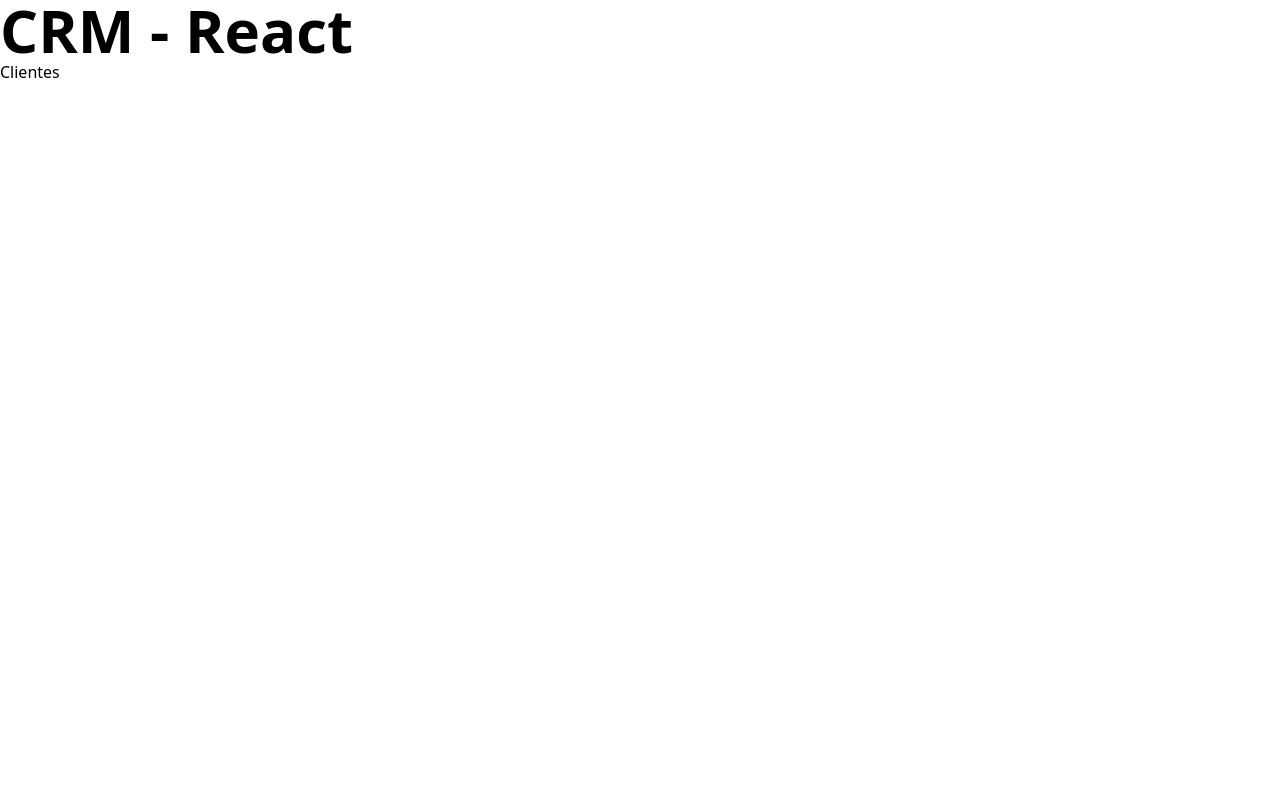
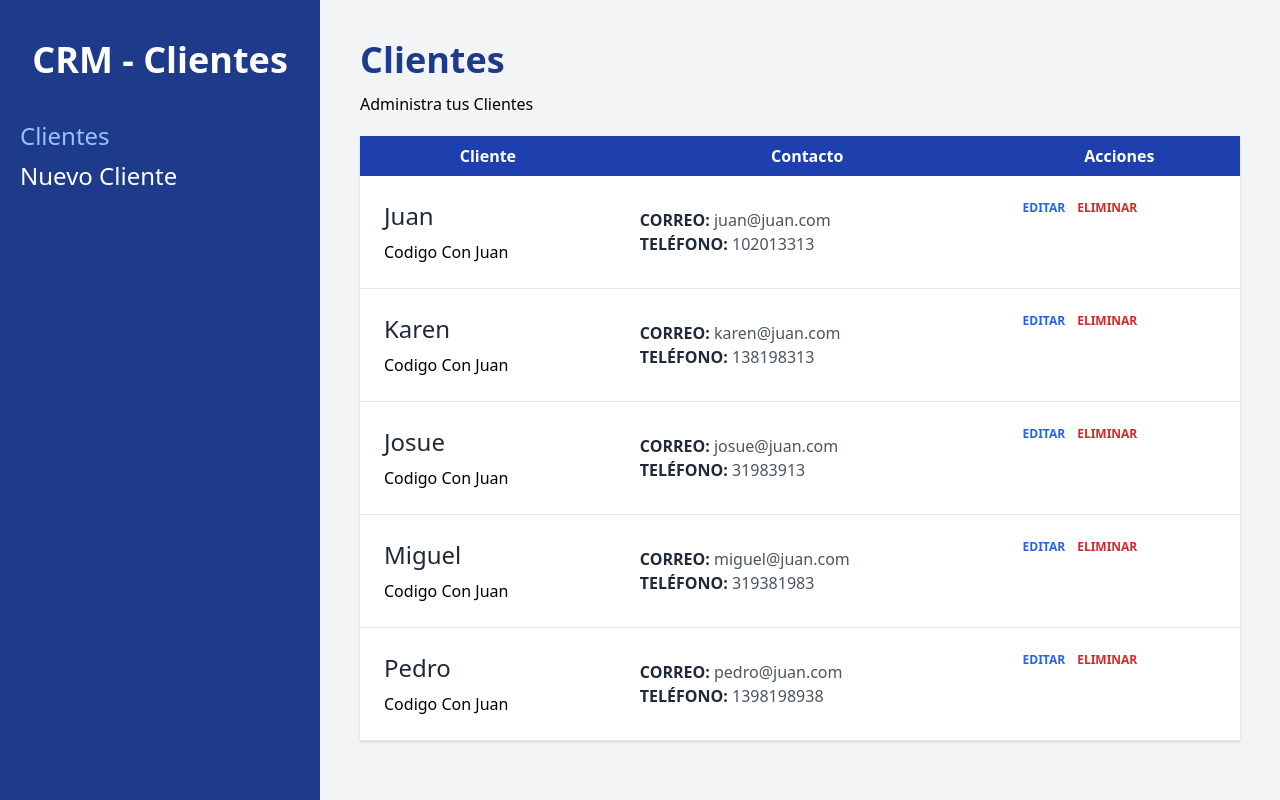
Before and after one commit to francSCh/crm-clientes-react, a React (Vite) app: page / in a window 1280 px wide. Built offline with nearby package versions, Linux system fonts and the light colour scheme.

Commit message:
Se muestran los Clientes

```diff
--- a/index.html
+++ b/index.html
@@ -4,9 +4,9 @@
     <meta charset="UTF-8" />
     <link rel="icon" type="image/svg+xml" href="/vite.svg" />
     <meta name="viewport" content="width=device-width, initial-scale=1.0" />
-    <title>Vite + React</title>
+    <title>CRM - React Router DOM - Vite - Tailwind CSS</title>
   </head>
-  <body>
+  <body class="min-h-screen bg-gray-100">
     <div id="root"></div>
     <script type="module" src="/src/main.jsx"></script>
   </body>
--- /dev/null
+++ b/src/components/Cliente.jsx
@@ -0,0 +1,28 @@
+function Cliente({cliente}) {
+    const { nombre, empresa, email, telefono, id } = cliente;
+
+    return (
+        <tr className="border-b">
+            <td className='p-6 space-y-2'>
+                <p className="text-2xl text-gray-800">{nombre}</p>
+                <p>{empresa}</p>
+            </td>
+
+            <td className="p-6">
+                <p className="text-gray-600"><span className="text-gray-800 uppercase font-bold">Correo: </span>{email}</p>
+                <p className="text-gray-600"><span className="text-gray-800 uppercase font-bold">Teléfono: </span>{telefono}</p>
+            </td>
+
+            <td className="p-6 flex gap-3">
+                <button type="button" className="text-blue-600 hover:text-blue-700 uppercase font-bold text-xs">
+                    Editar
+                </button>
+                <button type="button" className="text-red-600 hover:text-blue-700 uppercase font-bold text-xs">
+                    Eliminar
+                </button>
+            </td>
+        </tr>
+    )
+}
+
+export default Cliente
--- a/src/components/Layout.jsx
+++ b/src/components/Layout.jsx
@@ -1,13 +1,25 @@
-import { Outlet } from 'react-router-dom'
+import { Outlet, Link, NavLink, useLocation } from 'react-router-dom'
 
 function Layout() {
-  return (
-    <div>
-      <h1 className="text-6xl font-bold">CRM - React</h1>
+    const location = useLocation();
 
-      <Outlet />
-    </div>
-  )
+    return (
+        <div className='md:flex md:min-h-screen'>
+            <aside className='md:w-1/4 bg-blue-900 px-5 py-10'>
+                <h2 className='text-4xl font-black text-center text-white'>CRM - Clientes</h2>
+
+                <nav className='mt-10 '>
+                    <Link className={`${location.pathname === '/' ? 'text-blue-300' : 'text-white'} text-2xl block mt-2 hover:text-blue-300`} to="/">Clientes</Link>
+
+                    <Link className={`${location.pathname === '/clientes/nuevo' ? 'text-blue-300' : 'text-white'} text-2xl block mt-2 hover:text-blue-300`} to="/clientes/nuevo">Nuevo Cliente</Link>
+                </nav>
+            </aside>
+
+            <main className='md:w-3/4 p-10 md:h-screen overflow-scroll'>
+                <Outlet />
+            </main>
+        </div>
+    )
 }
 
 export default Layout
--- a/src/main.jsx
+++ b/src/main.jsx
@@ -4,7 +4,7 @@ import './index.css'
 import { createBrowserRouter, RouterProvider } from 'react-router-dom'
 import Layout from './components/Layout'
 import NuevoCliente from './pages/NuevoCliente'
-import Index from './pages/Index'
+import Index, { loader as clientesLoader } from './pages/Index'
 
 const router = createBrowserRouter([
   {
@@ -14,7 +14,8 @@ const router = createBrowserRouter([
       {
         /*Aquí no le definimos un path, porque le decimos que es la página principal */
         index: true,
-        element: <Index />
+        element: <Index />,
+        loader: clientesLoader
       },
       {
         path: '/clientes/nuevo',
--- a/src/pages/Index.jsx
+++ b/src/pages/Index.jsx
@@ -1,8 +1,78 @@
-import React from 'react'
+import { useLoaderData } from 'react-router-dom'
+import Cliente from '../components/Cliente';
+
+export function loader() {
+  const clientes = [
+    {
+        id: 1,
+        nombre: 'Juan',
+        telefono: 102013313,
+        email: "juan@juan.com",
+        empresa: 'Codigo Con Juan'
+    },
+    {
+        id: 2,
+        nombre: 'Karen',
+        telefono: 138198313,
+        email: "karen@juan.com",
+        empresa: 'Codigo Con Juan'
+    },
+    {
+        id: 3,
+        nombre: 'Josue',
+        telefono: 31983913,
+        email: "josue@juan.com",
+        empresa: 'Codigo Con Juan'
+    },
+    {
+        id: 4,
+        nombre: 'Miguel',
+        telefono: 319381983,
+        email: "miguel@juan.com",
+        empresa: 'Codigo Con Juan'
+    },
+    {
+        id: 5,
+        nombre: 'Pedro',
+        telefono: 1398198938,
+        email: "pedro@juan.com",
+        empresa: 'Codigo Con Juan'
+    },
+];
+
+  return clientes;
+}
 
 function Index() {
+  const clientes = useLoaderData();
+
   return (
-    <div>Clientes</div>
+    <>
+      <h1 className='font-black text-4xl text-blue-900'>Clientes</h1>
+      <p className='mt-3'>Administra tus Clientes</p>
+
+      {clientes.length ? (
+        <table className='w-full bg-white shadow mt-5 table-auto'>
+          <thead className='bg-blue-800 text-white'>
+            <tr>
+              <th className='p-2'>Cliente</th>
+              <th className='p-2'>Contacto</th>
+              <th className='p-2'>Acciones</th>
+            </tr>
+          </thead>
+
+          <tbody>
+            {clientes.map(cliente => (
+              <Cliente
+                cliente={cliente}
+                key={cliente.id}/>
+            ))}
+          </tbody>
+        </table>
+      ) : (
+        <p clasName='text-center mt-10'>No hay Clientes aún</p>
+      )}
+    </>
   )
 }
 
```
